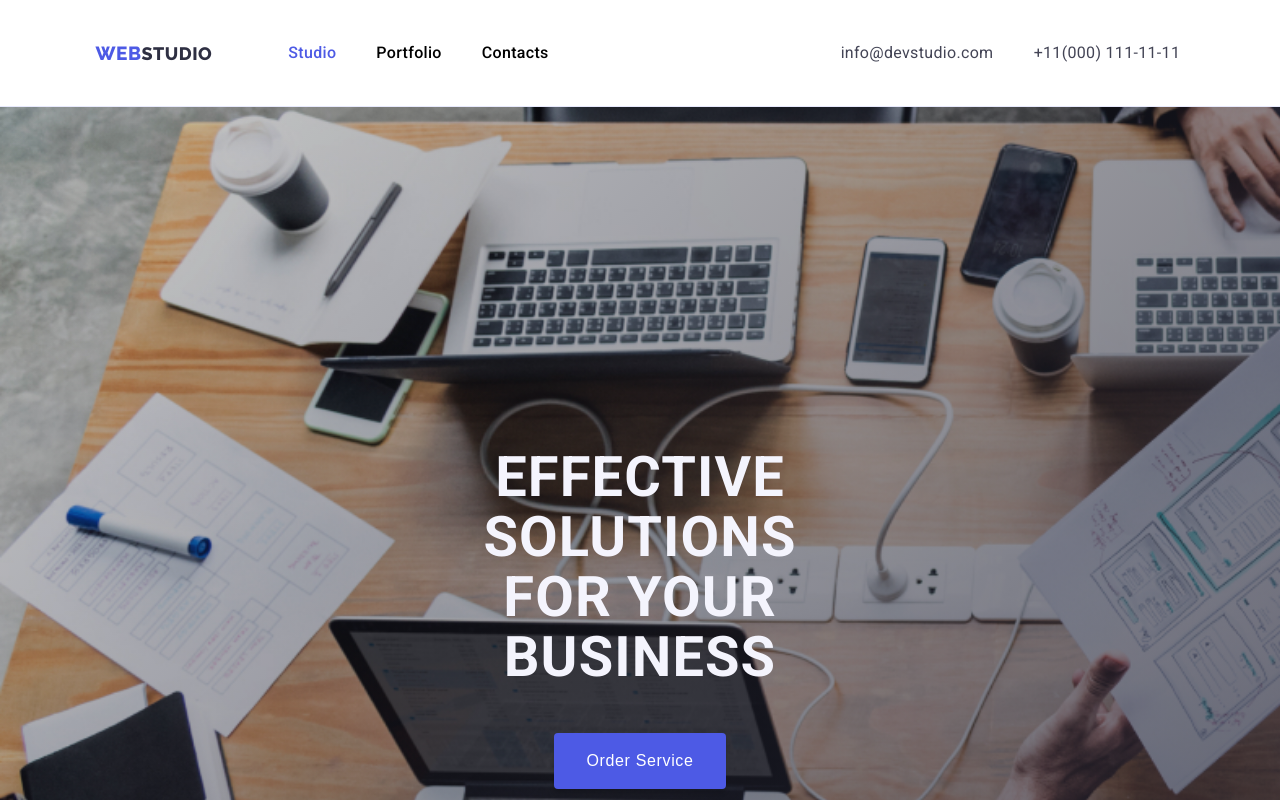
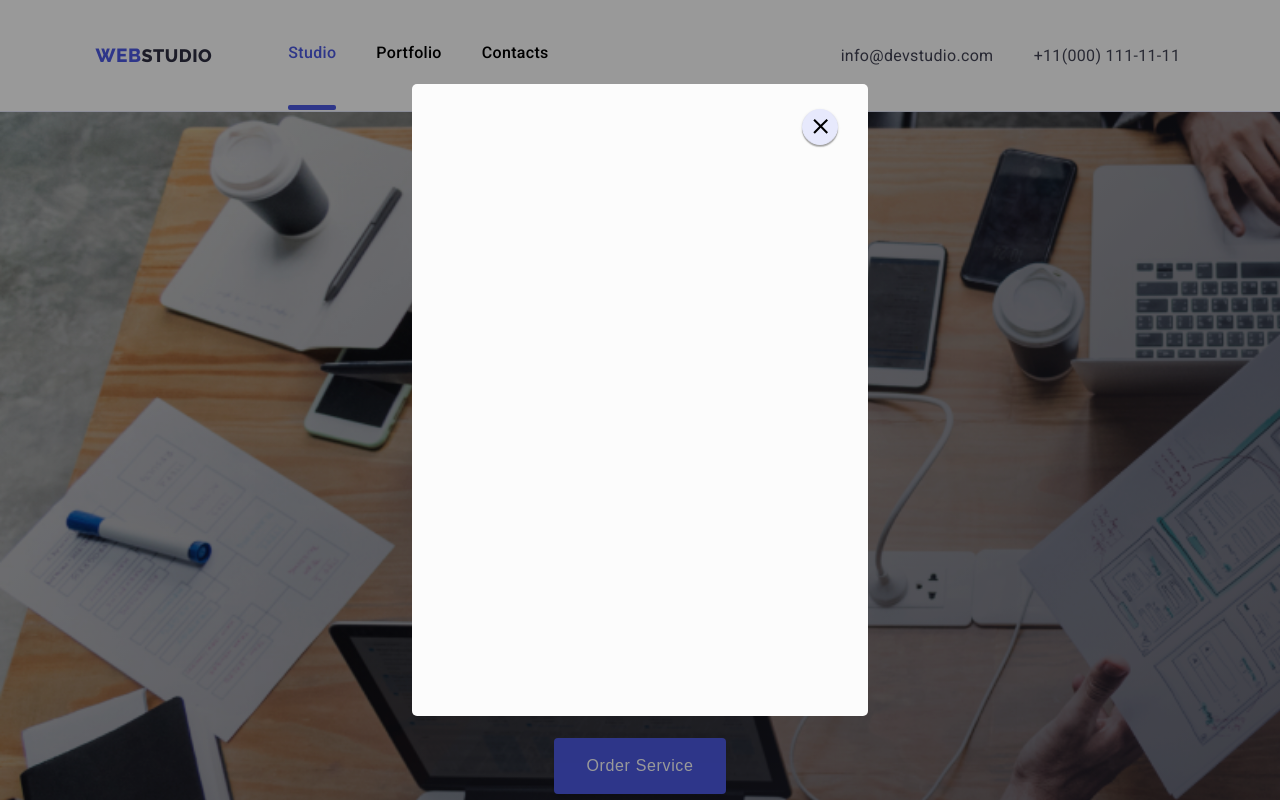
Before and after one commit to ardevazsign/goit-markup-hw-05, a plain HTML site: page index.html in a window 1280 px wide. Both pictures are taken after a click on the button "Order Service". Shown: the top 800 px of the page. Drawn offline with Linux system fonts and the light colour scheme; files whose address does not match are found by name.

Commit message:
Final Refinement

```diff
--- a/css/styles.css
+++ b/css/styles.css
@@ -1,5 +1,6 @@
 :root {
     --primary-color:#4D5AE5;
+--primary-with-alpha: rgba(77, 90, 229, 0.9);
     --primary-white: #fff;
     --background-font: #2E2F42;
     --hover-background: #0707f6;
@@ -9,6 +10,7 @@
     --Light-Slate: #8E8F99;
     --Grey: rgba(46, 47, 66, 0.70);
     --L-Grey: #2E2F42;
+    --Dairy: #FCFCFC;
 }
 body{
     margin: 0;
@@ -77,6 +79,16 @@ ul > li{
            .pages>li>a:focus,
 .active,.pages > li > a:hover{
     color: var(--primary-color);
+}
+.active::after{
+    background-color: var(--primary-color);
+    content: " ";
+    display: block;
+    height: 5px;
+    width: 100%;
+    border-radius: 2px;
+    position: relative;
+    top: 40px;
 }
 .page-studio{
      width: 48px, auto;
@@ -175,6 +187,55 @@ ul > li{
     border: none;
     letter-spacing: 0.64px;
     cursor: pointer;
+}
+
+.btn-modal{
+    border: 0;
+    display: block;
+    margin-left: auto;
+    background-color: var(--Dairy);
+}
+.btn-modal svg{
+    display: flex;
+    align-items: center;
+    justify-content: center;
+    padding: 5px;
+    width: 24px;
+    height: 24px;
+    border-radius: 100%;
+    cursor: pointer;
+    color: var(--L-Grey);
+    background-color: var(--CORNFLOW);
+    border: 1px solid var(--CORNFLOW);
+    box-shadow: 0 2px 1px 0 rgba(0, 0, 0, 0.2),
+                0 1px 3px 0 rgba(0, 0, 0, 0.12),
+                0 1px 1px 0 rgba(0, 0, 0, 0.14);
+    transition: fill 250ms cubic-bezier(0.4, 0, 0.2, 1);
+}
+.backdrop{
+    width: 100%;
+    height: 100%;
+    background-color:  rgba(0, 0, 0, 0.4);
+    position: fixed;
+    top: 0;
+    display: flex;
+    align-items: center;
+    justify-content: center;
+    transition: opacity 250ms cubic-bezier(0.4, 0, 0.2, 1);
+}
+.modal{
+    padding: 24px;
+    background-color: var(--Dairy);
+    width: 408px;
+    height: 584px;
+    border-radius: 5px;
+    box-shadow: 0 2px 1px 0 rgba(0, 0, 0, 0.2)
+                0 1px 3px 0 rgba(0, 0, 0, 0.12),
+                0 1px 1px 0 rgba(0, 0, 0, 0.14);
+}
+.is-hidden{
+    pointer-events: none;
+    opacity: 0;
 }
 
 /* ------------------------- Section1 ------------------------ */
@@ -475,7 +536,7 @@ h3 {
 
 
      /* Overlay Slider */
-.card-1{
+.card{
     position: relative;
     width: 100%;
 }
@@ -486,20 +547,20 @@ h3 {
 }
 .slider {
     position: absolute;
-    background-color:var(--primary-color);
+    background-color: var(--primary-with-alpha);
     bottom: 0;
     left: 0;
     right: 0;
     width: 100%;
     height: 0px;
     overflow: hidden;
-    transition:  0.5s ease;
-    -webkit-transition: 0.5s ease;
+    transition:  0.5s cubic-bezier(0.4, 0, 0.2, 1);
+    /* -webkit-transition: 0.5s ease;
     -moz-transition: 0.5s ease;
     -ms-transition: 0.5s ease;
-    -o-transition: 0.5s ease;
+    -o-transition: 0.5s ease; */
 }
-.card-1:hover .slider{
+.card:hover .slider{
     height: 100%;
 }
 .content{
--- a/index.html
+++ b/index.html
@@ -4,7 +4,7 @@
     <meta charset="UTF-8">
     <meta name="viewport" content="width=device-width, initial-scale=1.0">
 
-    <title>Goit-markup-hw-04</title>
+    <title>Goit-markup-hw-05</title>
 
     <link rel="stylesheet" href="./css/styles.css">
 
@@ -46,7 +46,16 @@
             <section class="hero-section">
                 <div class="hero">
                     <h1>Effective Solutions<br>for Your Business</h1>
-                    <button type="button" class="order-btn">Order Service</button>
+                    <button type="button" class="order-btn" data-modal-open>Order Service</button>
+                    <div class="backdrop is-hidden" data-modal>
+                        <div class="modal">
+                          <button type="button" class="btn-modal" data-modal-close>
+                            <svg width="24" height="24">
+                                <use href="./images/icons.svg#close"></use>
+                            </svg>
+                          </button>
+                        </div>
+                    </div>
                 </div>
             </section>
                 <!-- advantages -->
```
Also changed, not shown: portfolio.html (+50 -10 lines), js/modal.js (renamed from modal.js).
